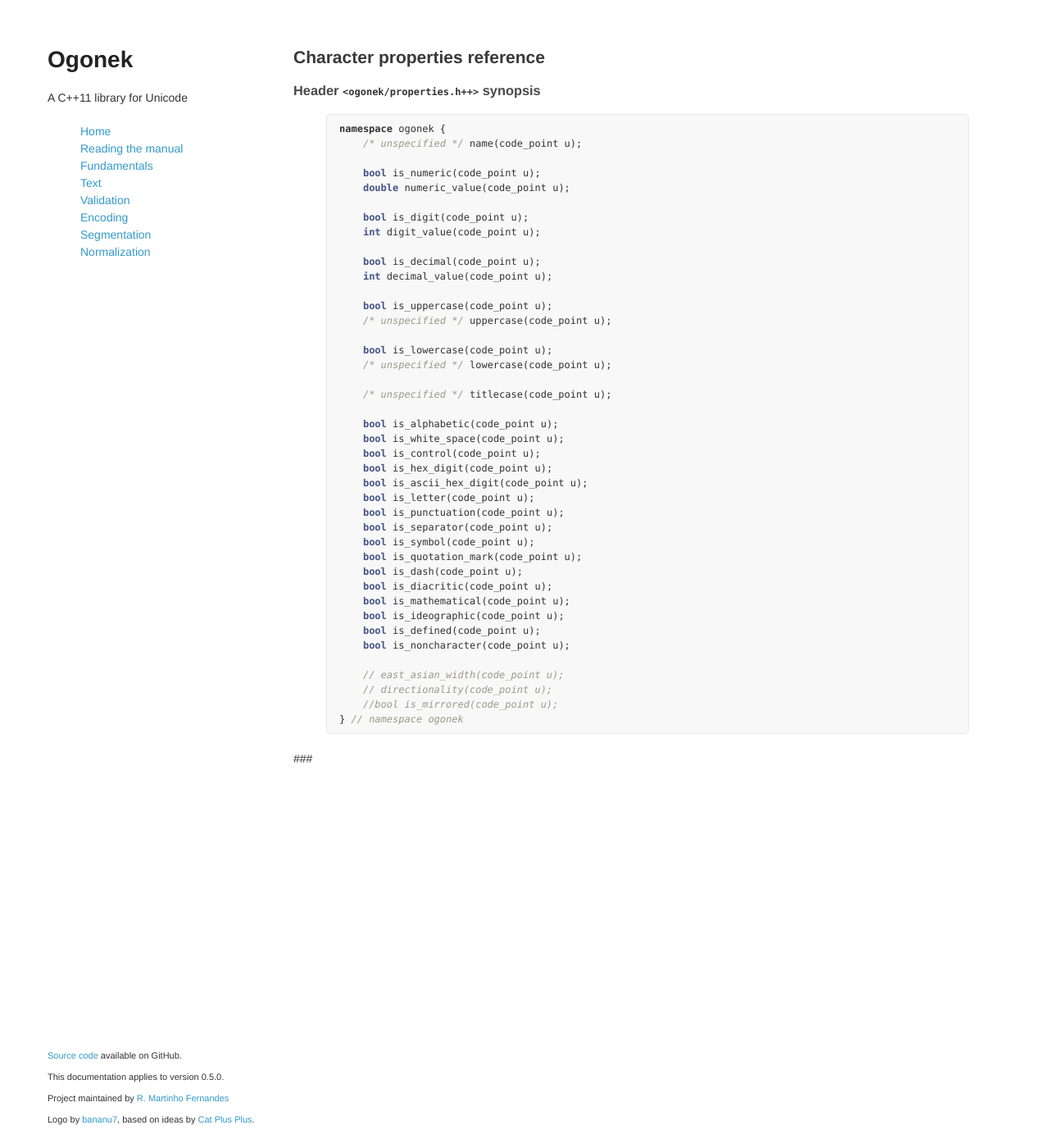
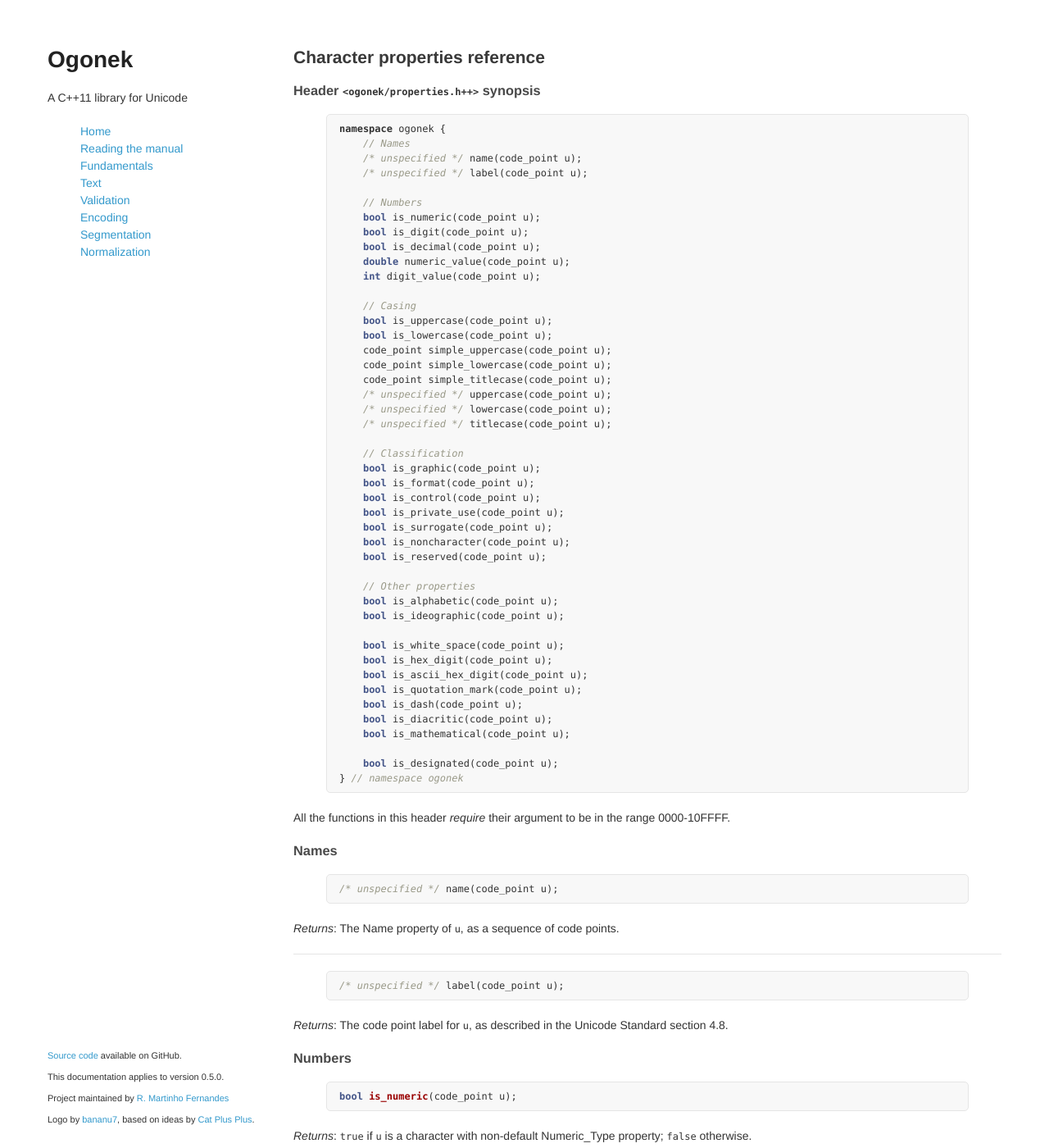
Before and after one commit to libogonek/ogonek, a Jekyll site: the page built from reference/properties.markdown, in a window 1280 px wide and 1400 px high. Shown: the whole window at 82% size. Built offline with Jekyll 4.4.1, drawn with Linux system fonts in a browser that asks for light colours; some of the changed text lies outside the part shown.

Commit message:
Properties reference

```diff
--- a/reference/properties.markdown
+++ b/reference/properties.markdown
@@ -7,49 +7,322 @@ title: Character properties reference
 
 {% highlight cpp %}
 namespace ogonek {
+    // Names
     /* unspecified */ name(code_point u);
+    /* unspecified */ label(code_point u);
 
+    // Numbers
     bool is_numeric(code_point u);
+    bool is_digit(code_point u);
+    bool is_decimal(code_point u);
     double numeric_value(code_point u);
-
-    bool is_digit(code_point u);
     int digit_value(code_point u);
 
-    bool is_decimal(code_point u);
-    int decimal_value(code_point u);
-
+    // Casing
     bool is_uppercase(code_point u);
+    bool is_lowercase(code_point u);
+    code_point simple_uppercase(code_point u);
+    code_point simple_lowercase(code_point u);
+    code_point simple_titlecase(code_point u);
     /* unspecified */ uppercase(code_point u);
-
-    bool is_lowercase(code_point u);
     /* unspecified */ lowercase(code_point u);
-
     /* unspecified */ titlecase(code_point u);
 
+    // Classification
+    bool is_graphic(code_point u);
+    bool is_format(code_point u);
+    bool is_control(code_point u);
+    bool is_private_use(code_point u);
+    bool is_surrogate(code_point u);
+    bool is_noncharacter(code_point u);
+    bool is_reserved(code_point u);
+
+    // Other properties
     bool is_alphabetic(code_point u);
+    bool is_ideographic(code_point u);
+
     bool is_white_space(code_point u);
-    bool is_control(code_point u);
     bool is_hex_digit(code_point u);
     bool is_ascii_hex_digit(code_point u);
-    bool is_letter(code_point u);
-    bool is_punctuation(code_point u);
-    bool is_separator(code_point u);
-    bool is_symbol(code_point u);
     bool is_quotation_mark(code_point u);
     bool is_dash(code_point u);
     bool is_diacritic(code_point u);
     bool is_mathematical(code_point u);
-    bool is_ideographic(code_point u);
-    bool is_defined(code_point u);
-    bool is_noncharacter(code_point u);
 
-    // east_asian_width(code_point u);
-    // directionality(code_point u);
-    //bool is_mirrored(code_point u);
+    bool is_designated(code_point u);
 } // namespace ogonek
 {% endhighlight %}
 
-###
+All the functions in this header *require* their argument to be in the range
+0000-10FFFF.
+
+### Names
 
 {% highlight cpp %}
+/* unspecified */ name(code_point u);
 {% endhighlight %}
+
+*Returns*: The Name property of `u`, as a sequence of code points.
+
+---
+
+{% highlight cpp %}
+/* unspecified */ label(code_point u);
+{% endhighlight %}
+
+*Returns*: The code point label for `u`, as described in the Unicode Standard
+section 4.8.
+
+### Numbers
+
+{% highlight cpp %}
+bool is_numeric(code_point u);
+{% endhighlight %}
+
+*Returns*: `true` if `u` is a character with non-default Numeric\_Type property;
+`false` otherwise.
+
+---
+
+{% highlight cpp %}
+bool is_digit(code_point u);
+{% endhighlight %}
+
+*Returns*: `true` if `u` is a character with a Numeric\_Type property of digit
+or decimal; `false` otherwise.
+
+---
+
+{% highlight cpp %}
+bool is_decimal(code_point u);
+{% endhighlight %}
+
+*Returns*: `true` if `u` is a character with a Numeric\_Type property of
+decimal; `false` otherwise.
+
+---
+
+{% highlight cpp %}
+double numeric_value(code_point u);
+{% endhighlight %}
+
+*Requires*: `is_numeric(u)`.
+
+*Returns*: The Numeric\_Value property of `u`.
+
+---
+
+{% highlight cpp %}
+int digit_value(code_point u);
+{% endhighlight %}
+
+*Requires*: `is_digit(u)`.
+
+*Returns*: The Numeric\_Value property of `u`.
+
+### Casing
+
+{% highlight cpp %}
+bool is_uppercase(code_point u);
+{% endhighlight %}
+
+*Returns*: `true` if `u` has the Uppercase property; `false` otherwise.
+
+---
+
+{% highlight cpp %}
+bool is_lowercase(code_point u);
+{% endhighlight %}
+
+*Returns*: `true` if `u` has the Lowercase property; `false` otherwise.
+
+---
+
+{% highlight cpp %}
+code_point simple_uppercase(code_point u);
+{% endhighlight %}
+
+*Returns*: The Simple\_Uppercase property of `u`.
+
+---
+
+{% highlight cpp %}
+code_point simple_lowercase(code_point u);
+{% endhighlight %}
+
+*Returns*: The Simple\_Lowercase property of `u`.
+
+---
+
+{% highlight cpp %}
+code_point simple_titlecase(code_point u);
+{% endhighlight %}
+
+*Returns*: The Simple\_Titlecase property of `u`.
+
+---
+
+{% highlight cpp %}
+/* unspecified */ uppercase(code_point u);
+{% endhighlight %}
+
+*Returns*: The Uppercase\_Mapping property of `u`, as a sequence of code
+points.
+
+---
+
+{% highlight cpp %}
+/* unspecified */ lowercase(code_point u);
+{% endhighlight %}
+
+*Returns*: The Lowercase\_Mapping property of `u`, as a sequence of code
+points.
+
+---
+
+{% highlight cpp %}
+/* unspecified */ titlecase(code_point u);
+{% endhighlight %}
+
+*Returns*: The Titlecase\_Mapping property of `u`, as a sequence of code
+points.
+
+### Classification
+
+{% highlight cpp %}
+bool is_graphic(code_point u);
+{% endhighlight %}
+
+*Returns*: `true` if the General\_Category of `u` is L, M, N, P, S, or Zs;
+`false` otherwise.
+
+---
+
+{% highlight cpp %}
+bool is_format(code_point u);
+{% endhighlight %}
+
+*Returns*: `true` if the General\_Category of `u` is Cf, Zl, Zp; `false`
+otherwise.
+
+---
+
+{% highlight cpp %}
+bool is_control(code_point u);
+{% endhighlight %}
+
+*Returns*: `true` if the General\_Category of `u` is Cc; `false` otherwise.
+
+---
+
+{% highlight cpp %}
+bool is_private_use(code_point u);
+{% endhighlight %}
+
+*Returns*: `true` if the General\_Category of `u` is Co; `false` otherwise.
+
+---
+
+{% highlight cpp %}
+bool is_surrogate(code_point u);
+{% endhighlight %}
+
+*Returns*: `true` if the General\_Category of `u` is Cs; `false` otherwise.
+
+---
+
+{% highlight cpp %}
+bool is_noncharacter(code_point u);
+{% endhighlight %}
+
+*Returns*: `true` if `u` has the Noncharacter\_Code\_Point property; `false`
+otherwise.
+
+---
+
+{% highlight cpp %}
+bool is_reserved(code_point u);
+{% endhighlight %}
+
+*Returns*: `true` if `!is_noncharacter` and the General\_Category of `u` is Cn;
+`false` otherwise.
+
+### Other properties
+
+{% highlight cpp %}
+bool is_alphabetic(code_point u);
+{% endhighlight %}
+
+*Returns*: `true` if `u` has the Alphabetic property; `false` otherwise.
+
+---
+
+{% highlight cpp %}
+bool is_ideographic(code_point u);
+{% endhighlight %}
+
+*Returns*: `true` if `u` has the Ideographic property; `false` otherwise.
+
+---
+
+{% highlight cpp %}
+bool is_white_space(code_point u);
+{% endhighlight %}
+
+*Returns*: `true` if `u` has the White\_Space property; `false` otherwise.
+
+---
+
+{% highlight cpp %}
+bool is_hex_digit(code_point u);
+{% endhighlight %}
+
+*Returns*: `true` if `u` has the Hex\_Digit property; `false` otherwise.
+
+---
+
+{% highlight cpp %}
+bool is_ascii_hex_digit(code_point u);
+{% endhighlight %}
+
+*Returns*: `true` if `u` has the ASCII\_Hex\_Digit property; `false` otherwise.
+
+---
+
+{% highlight cpp %}
+bool is_quotation_mark(code_point u);
+{% endhighlight %}
+
+*Returns*: `true` if `u` has the Quotation\_Mark property; `false` otherwise.
+
+---
+
+{% highlight cpp %}
+bool is_dash(code_point u);
+{% endhighlight %}
+
+*Returns*: `true` if `u` has the Dash property; `false` otherwise.
+
+---
+
+{% highlight cpp %}
+bool is_diacritic(code_point u);
+{% endhighlight %}
+
+*Returns*: `true` if `u` has the Diacritic property; `false` otherwise.
+
+---
+
+{% highlight cpp %}
+bool is_mathematical(code_point u);
+{% endhighlight %}
+
+*Returns*: `true` if `u` has the Math property; `false` otherwise.
+
+---
+
+{% highlight cpp %}
+bool is_designated(code_point u);
+{% endhighlight %}
+
+*Returns*: `true` if `u` is a designated codepoint; `false` otherwise.
```
Also changed, not shown: reference/normalization.markdown (+14 -14 lines).
